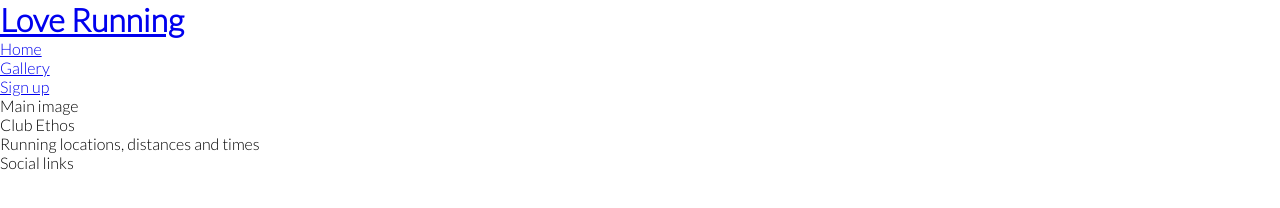
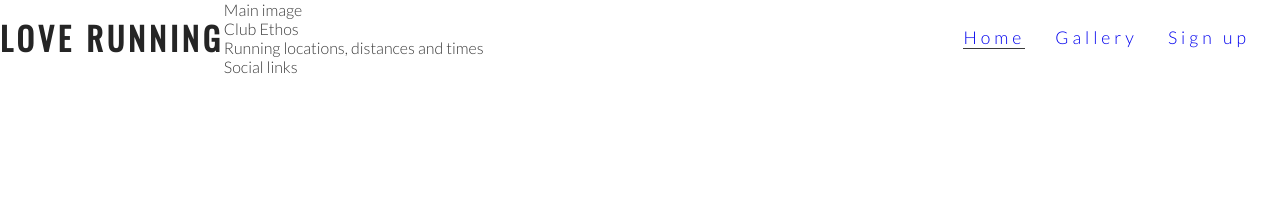
Before and after one commit to marcpicornell/love-running, a plain HTML site: page index.html in a window 1280 px wide. Drawn offline with nearby package versions, Linux system fonts and the light colour scheme.

Commit message:
Add style on navigation links

```diff
--- a/assets/css/style.css
+++ b/assets/css/style.css
@@ -14,4 +14,46 @@ body
     {
         font-family: Lato, sans-serif;
         font-weight: 300;
+        color: #3a3a3a;
     }
+
+h1, h2
+    {
+        font-family: Oswald, sans-serif;
+        text-transform: uppercase;
+        letter-spacing: 4px;
+        color: #252525;
+    }
+
+.logo
+    {
+        float: left;
+    }
+
+.menu
+    {
+        font-size: 110%;
+        letter-spacing: 4px;
+    }
+
+.menu, .logo
+    {
+        line-height: 75px;
+    }
+
+.menu li
+    {
+        float: right;
+        margin-right: 30px;
+        list-style-type: none;
+    }
+
+.menu a
+    {
+        text-decoration: none;
+    }
+
+.menu a:hover, .active
+    {
+        border-bottom: 1px solid #3a3a3a;
+    }
--- a/index.html
+++ b/index.html
@@ -12,18 +12,18 @@
 <body>
     <header>
         <a href="index.html">
-            <h1>Love Running</h1>
+            <h1 class="logo">Love Running</h1>
         </a>
         <nav>
-            <ul>
+            <ul class="menu">
                 <li>
-                    <a href="index.html">Home</a>
+                    <a href="#">Sign up</a>
                 </li>
                 <li>
                     <a href="#">Gallery</a>
                 </li>
                 <li>
-                    <a href="#">Sign up</a>
+                    <a href="index.html" class="active">Home</a>
                 </li>
             </ul>
         </nav>
```
